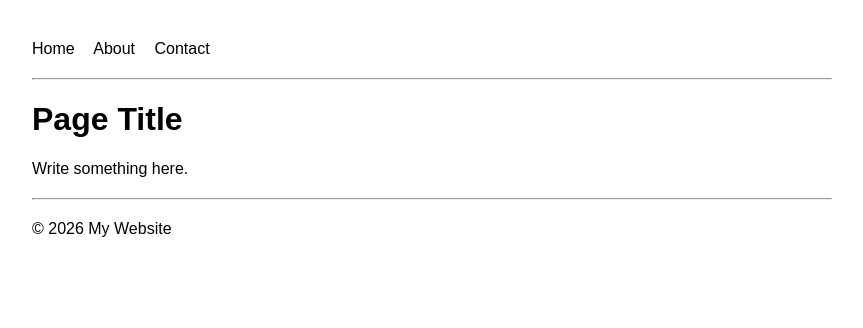
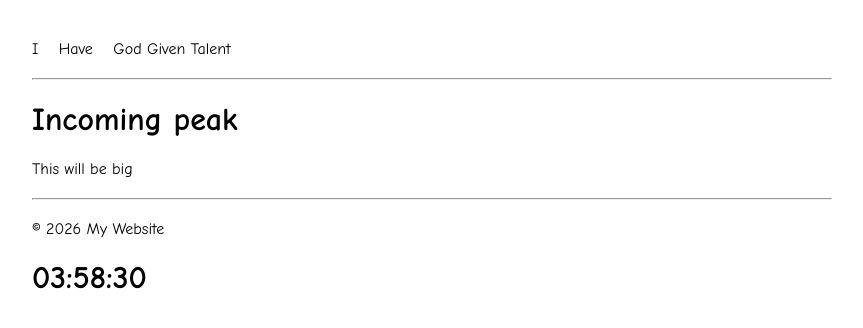
Before and after one commit to whatt4497/whatt4497.github.io, a plain HTML site: page index.html in a window 1280 px wide. Shown: the whole page, without its empty margins (208-1071 px from the left). Drawn offline with Linux system fonts and the light colour scheme.

Commit message:
Update index.html

```diff
--- a/index.html
+++ b/index.html
@@ -3,10 +3,10 @@
 <head>
   <meta charset="UTF-8" />
   <meta name="viewport" content="width=device-width, initial-scale=1.0"/>
-  <title>My Website</title>
+  <title>Best website in World</title>
   <style>
     body {
-      font-family: Arial, sans-serif;
+      font-family: Comic Sans MS;
       max-width: 800px;
       margin: 40px auto;
       padding: 0 20px;
@@ -30,15 +30,15 @@
 <body>
 
   <nav>
-    <a href="#">Home</a>
-    <a href="#">About</a>
-    <a href="#">Contact</a>
+    <a href="#">I</a>
+    <a href="#">Have</a>
+    <a href="#">God Given Talent</a>
   </nav>
 
   <hr>
 
-  <h1>Page Title</h1>
-  <p>Write something here.</p>
+  <h1>Incoming peak</h1>
+  <p>This will be big</p>
 
   <hr>
 
@@ -48,3 +48,17 @@
 
 </body>
 </html>
+<h1 id="clock"></h1>
+
+<script>
+  function updateClock() {
+    const now = new Date()
+    const hours = now.getHours().toString().padStart(2, "0")
+    const minutes = now.getMinutes().toString().padStart(2, "0")
+    const seconds = now.getSeconds().toString().padStart(2, "0")
+    document.getElementById("clock").innerText = `${hours}:${minutes}:${seconds}`
+  }
+
+  setInterval(updateClock, 1000)
+  updateClock()
+</script>
```
